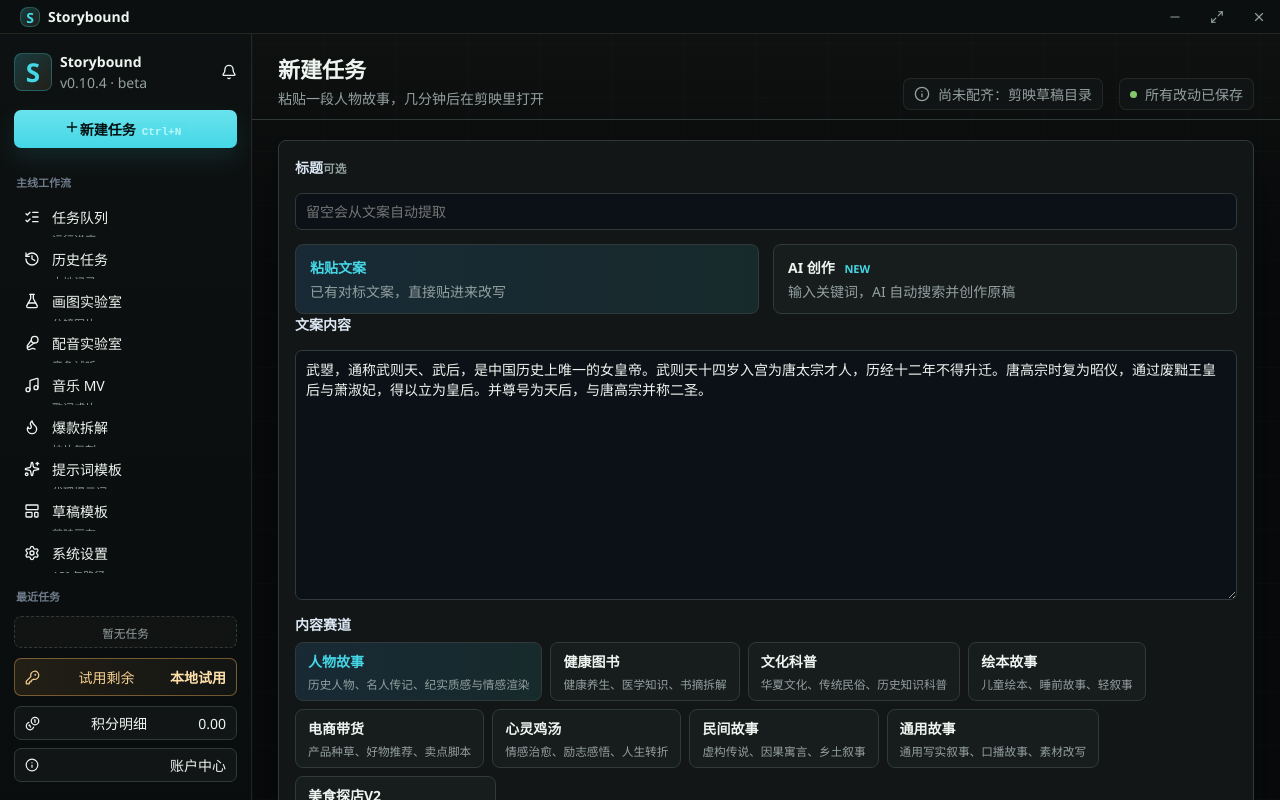
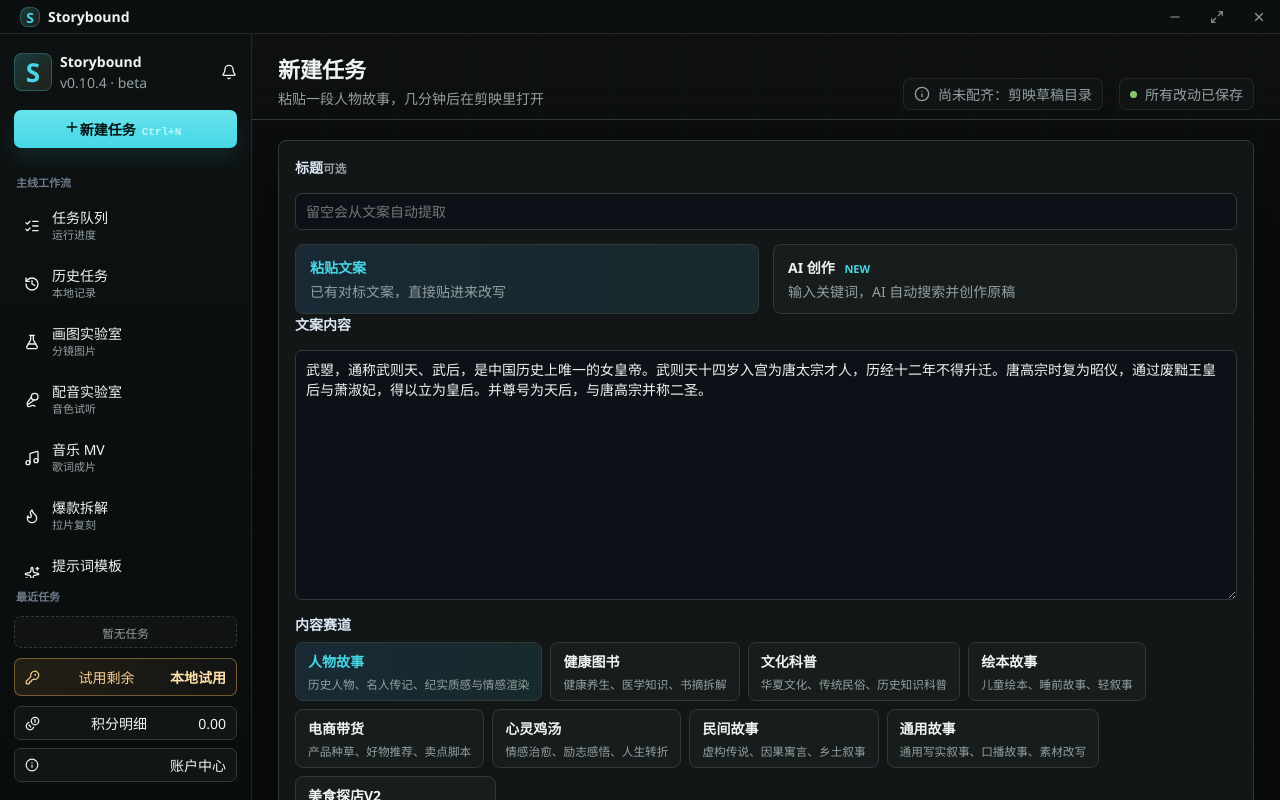
Before and after one commit to No-tail-fox/novel-write, a React (Vite) app: page / in a window 1280 px wide. Built offline with nearby package versions, Linux system fonts and the light colour scheme.

Commit message:
Fix sidebar navigation row layout

```diff
--- a/src/styles.css
+++ b/src/styles.css
@@ -279,19 +279,40 @@
   position: relative;
   overflow: hidden;
   display: grid;
-  grid-template-columns: 18px 1fr;
-  gap: 4px 10px;
-  align-items: center;
-  min-height: 38px;
-  padding: 8px 10px;
+  grid-template-columns: 18px minmax(0, 1fr);
+  grid-template-rows: 18px 16px;
+  gap: 2px 10px;
+  align-items: start;
+  min-height: 54px;
+  padding: 9px 10px;
   border-radius: 7px;
   background: transparent;
   text-align: left;
 }
 
+.nav-item > svg {
+  grid-row: 1 / span 2;
+  align-self: center;
+}
+
+.nav-item span,
+.nav-item small {
+  min-width: 0;
+  overflow: hidden;
+  text-overflow: ellipsis;
+  white-space: nowrap;
+}
+
+.nav-item span {
+  align-self: end;
+  line-height: 16px;
+}
+
 .nav-item small {
   grid-column: 2;
+  align-self: start;
   font-size: 11px;
+  line-height: 14px;
 }
 
 .nav-item.active,
```
Also changed, not shown: 1 other file (tests, documents, lock files or other folders).
